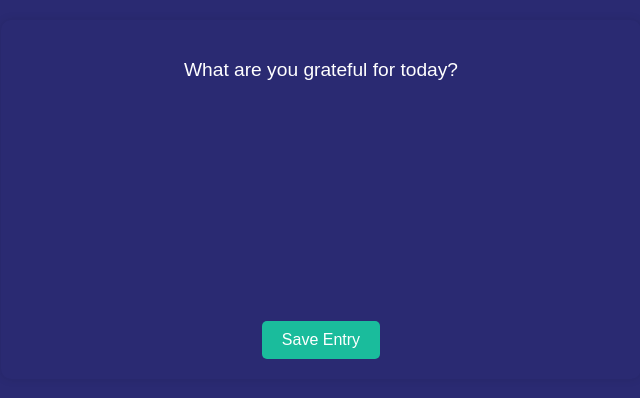
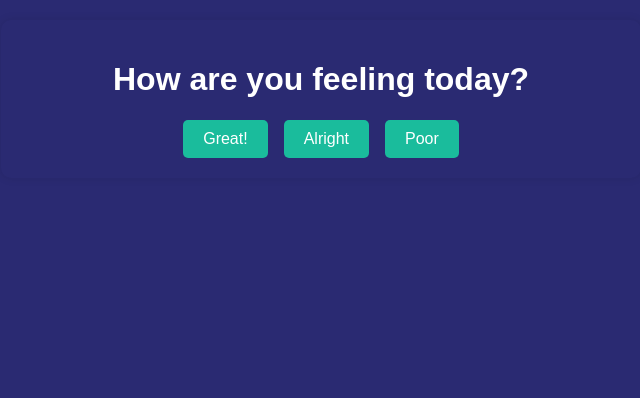
Before and after one commit to jimmydeen/zen-journal, a React (Create React App) app in the folder frontend/: page /journal in a window 1280 px wide. Shown: the top 398 px of the page, without its empty margins (319-959 px from the left). Built offline with nearby package versions, Linux system fonts and the light colour scheme; no server answers.

Commit message:
three prior questions to the prompt

```diff
--- a/frontend/src/App.css
+++ b/frontend/src/App.css
@@ -66,6 +66,23 @@ body {
   }
 }
 
+.question {
+  animation: slide-in 1s;
+}
+
+@keyframes slide-in {
+  from {
+    transform: translateX(100vw)
+  }
+  to {
+    transform: translateX(0)
+  }
+}
+.answers {
+  display: flex;
+  justify-content: center;
+  gap: 1rem;
+}
 
 .prompt {
   font-size: 1.2em;
--- a/frontend/src/Journal.js
+++ b/frontend/src/Journal.js
@@ -1,8 +1,10 @@
-import React, { useState } from 'react';
+import React, { useCallback, useEffect, useState } from 'react';
 import { supabase } from './Supabase.js'; // Import Supabase client
 import './App.css';
 
 function Journal() {
+  const [stage, setStage] = useState(0)
+  const [userState, setUserState] = useState({})
   const [entry, setEntry] = useState('');
   const prompt = "What are you grateful for today?";
 
@@ -50,8 +52,53 @@ function Journal() {
     setEntry(e.target.innerText);
   };
 
+  useEffect(() => {
+    console.log(userState)
+    console.log(stage)
+  }, [userState, stage])
+
+  const handleResponse = useCallback((response, stage) => {
+    return () => {
+      const stageStrings = ['overall', 'energy', 'isStressed']
+      setUserState(prevState => ({...prevState, [stageStrings[stage]]: response}))
+      setStage(prev => prev + 1)
+    }
+  })
+
   return (
     <div className="container">
+      {/* First Question */}
+      {stage === 0 &&
+        <div className='question'>
+          <h1>How are you feeling today?</h1>
+          <div className='answers'>
+            <button onClick={handleResponse('great')}>Great!</button>
+            <button onClick={handleResponse('alright')}>Alright</button>
+            <button onClick={handleResponse('poor')}>Poor</button>
+          </div>
+        </div>
+      }
+      {stage === 1 &&
+        <div className='question'>
+          <h1>How much energy did you have?</h1>
+          <div className='answers'>
+            <button onClick={handleResponse('high')}>High</button>
+            <button onClick={handleResponse('average')}>Average</button>
+            <button onClick={handleResponse('low')}>Low</button>
+          </div>
+        </div>
+      }
+      {stage === 2 &&
+        <div className='question'>
+          <h1>Have you felt stressed at all today?</h1>
+          <div className='answers'>
+            <button onClick={handleResponse('yes')}>Yes</button>
+            <button onClick={handleResponse('no')}>No</button>
+          </div>
+        </div>
+      }
+      {stage === 3 &&
+        <div>
           <div className="prompt">
             <p>{prompt}</p>
           </div>
@@ -64,6 +111,8 @@ function Journal() {
           ></div>
           <button onClick={handleSave}>Save Entry</button>
         </div>
+      }
+    </div>
   );
 }
 
```
Lines whose indentation alone changed are shown as unchanged.
